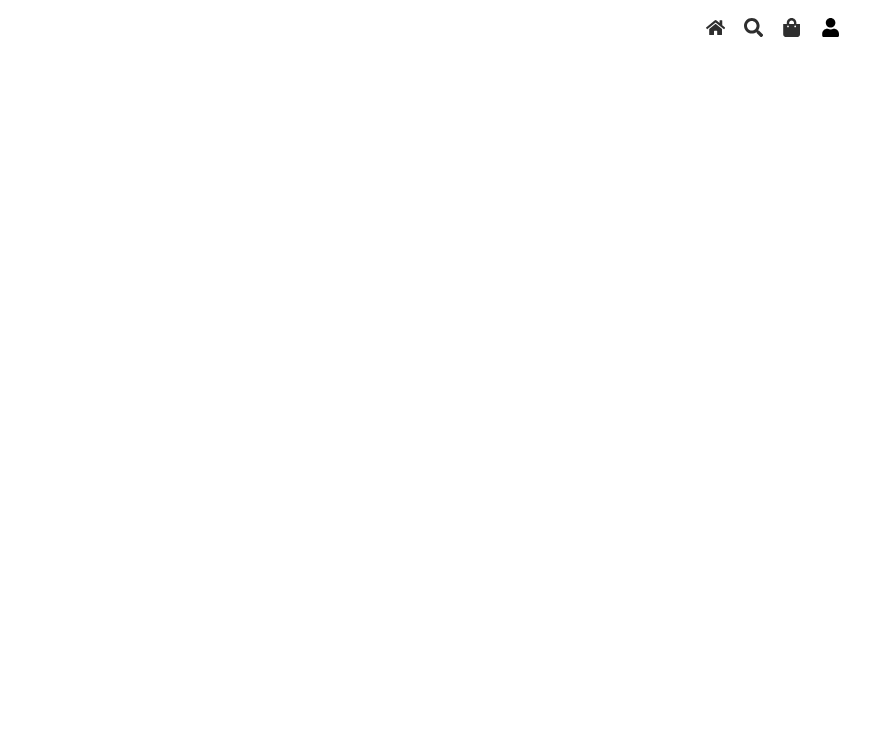
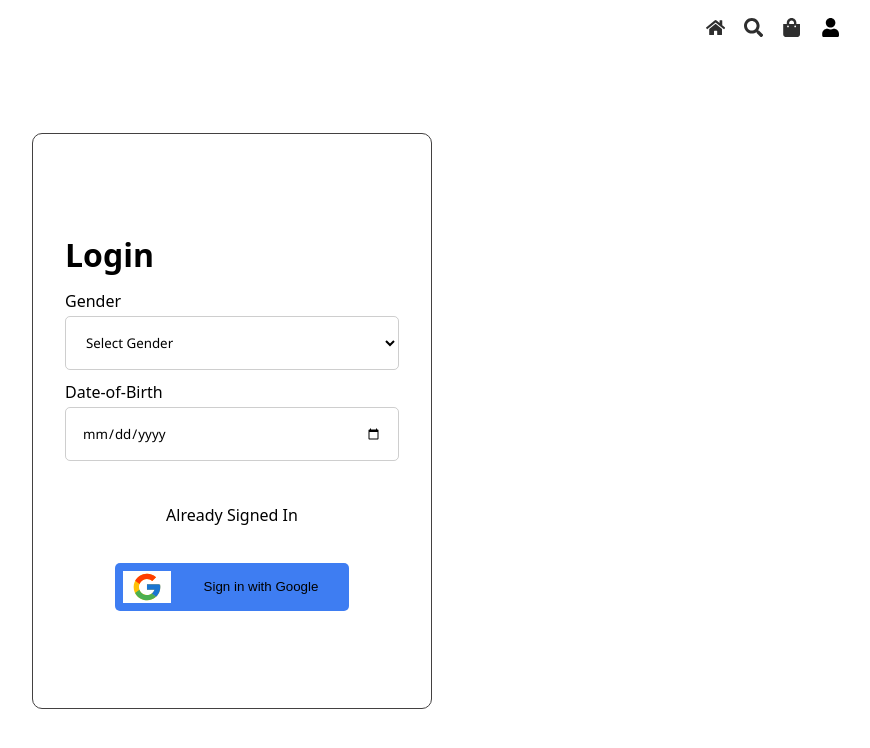
Before and after one commit to Amanatri0/Admin-dashboard, a React (Vite) app: page /login in a window 1280 px wide. Before the commit this address had no page. Shown: the top 748 px of the page, without its empty margins (408-1278 px from the left). Built offline with nearby package versions, Linux system fonts and the light colour scheme.

Commit message:
Addeding the login page

```diff
--- a/src/App.tsx
+++ b/src/App.tsx
@@ -17,6 +17,7 @@ const TransactionManagement = lazy(
   () => import("./pages/admin/management/TransactionManagement")
 );
 const Cupon = lazy(() => import("./pages/admin/apps/Coupon"));
+const Login = lazy(() => import("./pages/login"));
 
 // User Routes
 
@@ -35,6 +36,10 @@ const App = () => {
           <Route path="/" element={<Home />} />
           {/* <Route path="/search" element={<Search />} /> */}
           <Route path="/cart" element={<Cart />} />
+
+          {/* Not logged in Route */}
+
+          <Route path="/login" element={<Login />} />
 
           {/* Logged in User */}
           <Route>
--- a/src/component/header.tsx
+++ b/src/component/header.tsx
@@ -9,10 +9,8 @@ import {
 import { Link } from "react-router-dom";
 
 const user = {
-  _id: "123456",
+  _id: "12345",
   role: "admin",
-  name: "John Doe",
-  email: "",
 };
 
 const Header = () => {
@@ -48,15 +46,17 @@ const Header = () => {
                 >
                   Dashboard
                 </Link>
-              ) : null}
-              {user.role === "user" ? (
+              ) : (
                 <Link
                   onClick={() => setIsOpen((prev) => !prev)}
                   to={"/user/profile"}
                 >
                   Profile
                 </Link>
-              ) : null}
+              )}
+              {/* {user.role === "user" ? (
+
+              ) : null} */}
               <Link onClick={() => setIsOpen((prev) => !prev)} to={"/orders"}>
                 Orders
               </Link>
--- /dev/null
+++ b/src/pages/login.tsx
@@ -0,0 +1,43 @@
+import { useState } from "react";
+import { FcGoogle } from "react-icons/fc";
+
+const Login = () => {
+  const [gender, setGender] = useState("");
+
+  const [date, setDate] = useState("");
+
+  return (
+    <div className="login">
+      <main>
+        <h1 className="heading">Login</h1>
+
+        <div>
+          <label>Gender</label>
+          <select value={gender} onChange={(e) => setGender(e.target.value)}>
+            <option value="">Select Gender</option>
+            <option value="male">Male</option>
+            <option value="female">Female</option>
+          </select>
+        </div>
+
+        <div>
+          <label>Date-of-Birth</label>
+          <input
+            type="date"
+            value={date}
+            onChange={(e) => setDate(e.target.value)}
+          />
+        </div>
+
+        <div>
+          <p>Already Signed In </p>
+          <button>
+            <FcGoogle /> <span>Sign in with Google</span>
+          </button>
+        </div>
+      </main>
+    </div>
+  );
+};
+
+export default Login;
--- /dev/null
+++ b/src/styles/_login.scss
@@ -0,0 +1,56 @@
+.login {
+  height: 90vh;
+
+  @include flex(column);
+
+  > main {
+    width: 100%;
+    height: 80%;
+    max-width: 400px;
+    padding: 2rem;
+    border: 1px solid #434141;
+    border-radius: 10px;
+
+    @include flex(column, center, stretch);
+
+    > div {
+      width: 100%;
+      @include flex(column, flex-start, stretch, 0.2rem);
+      > input,
+      > select {
+        @include inputStyle;
+        border: 1px solid rgba(162, 162, 162, 0.53);
+        border-radius: 5px;
+        font-family: "Segoe UI", Tahoma, Geneva, Verdana, sans-serif;
+        &:hover {
+          cursor: pointer;
+        }
+      }
+
+      > p {
+        text-align: center;
+        margin: 2rem;
+      }
+
+      > button {
+        width: 70%;
+        margin: auto;
+        height: 3rem;
+        @include button(0.5rem, 5px, unset, none);
+        @include flex;
+        background-color: rgb(62, 125, 242);
+
+        > svg {
+          background-color: #ffffff;
+          width: 30%;
+          height: 100%;
+        }
+
+        > span {
+          width: 100%;
+          text-align: center;
+        }
+      }
+    }
+  }
+}
--- a/src/styles/app.css
+++ b/src/styles/app.css
@@ -323,6 +323,80 @@
 .shippingAddressContainer form > button:active {
   transform: scale(0.89);
   box-shadow: 0 10px 10px rgba(0, 0, 0, 0.5);
+}
+
+.login {
+  height: 90vh;
+  display: flex;
+  flex-direction: column;
+  justify-content: center;
+  align-items: center;
+  gap: 10px;
+}
+.login > main {
+  width: 100%;
+  height: 80%;
+  max-width: 400px;
+  padding: 2rem;
+  border: 1px solid #434141;
+  border-radius: 10px;
+  display: flex;
+  flex-direction: column;
+  justify-content: center;
+  align-items: stretch;
+  gap: 10px;
+}
+.login > main > div {
+  width: 100%;
+  display: flex;
+  flex-direction: column;
+  justify-content: flex-start;
+  align-items: stretch;
+  gap: 0.2rem;
+}
+.login > main > div > input,
+.login > main > div > select {
+  padding: 1rem;
+  border: none;
+  background-color: inherit;
+  width: 100%;
+  outline: none;
+  border: 1px solid rgba(162, 162, 162, 0.53);
+  border-radius: 5px;
+  font-family: "Segoe UI", Tahoma, Geneva, Verdana, sans-serif;
+}
+.login > main > div > input:hover,
+.login > main > div > select:hover {
+  cursor: pointer;
+}
+.login > main > div > p {
+  text-align: center;
+  margin: 2rem;
+}
+.login > main > div > button {
+  width: 70%;
+  margin: auto;
+  height: 3rem;
+  padding: 0.5rem;
+  border-radius: 5px;
+  border: none;
+  outline: unset;
+  cursor: pointer;
+  display: flex;
+  flex-direction: row;
+  justify-content: center;
+  align-items: center;
+  gap: 10px;
+  background-color: rgb(62, 125, 242);
+}
+.login > main > div > button > svg {
+  background-color: #ffffff;
+  width: 30%;
+  height: 100%;
+}
+.login > main > div > button > span {
+  width: 100%;
+  text-align: center;
 }
 
 .dashboard {
--- a/src/styles/app.scss
+++ b/src/styles/app.scss
@@ -15,6 +15,7 @@
 @import "home";
 @import "cart";
 @import "shipping";
+@import "login";
 @import "admin/dashboard";
 @import "admin/products";
 @import "admin/dashboardapp";
```
Also changed, not shown: 1 other file (tests, documents, lock files or other folders).
